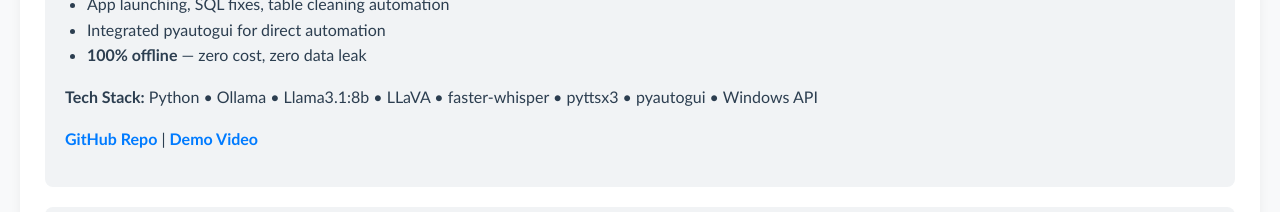
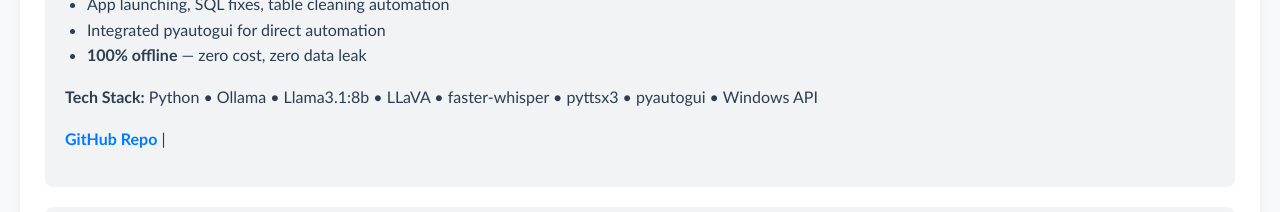
Before and after one commit to saisatwi/saisatwik-portfolio.io, a plain HTML site: page index.html in a window 1280 px wide. Shown: the part 1880-2092 px from the top of the page. Drawn offline with Linux system fonts and the light colour scheme.

Commit message:
Remove Demo Video link from index.html

```diff
--- a/index.html
+++ b/index.html
@@ -91,7 +91,6 @@
         <p><strong>Tech Stack:</strong> Python • Ollama • Llama3.1:8b • LLaVA • faster-whisper • pyttsx3 • pyautogui • Windows API</p>
         <p>
             <a href="https://github.com/saisatwi/mydatawhisperer" target="_blank">GitHub Repo</a> |
-            <a href="#" target="_blank">Demo Video</a>
         </p>
     </div>
 
```
